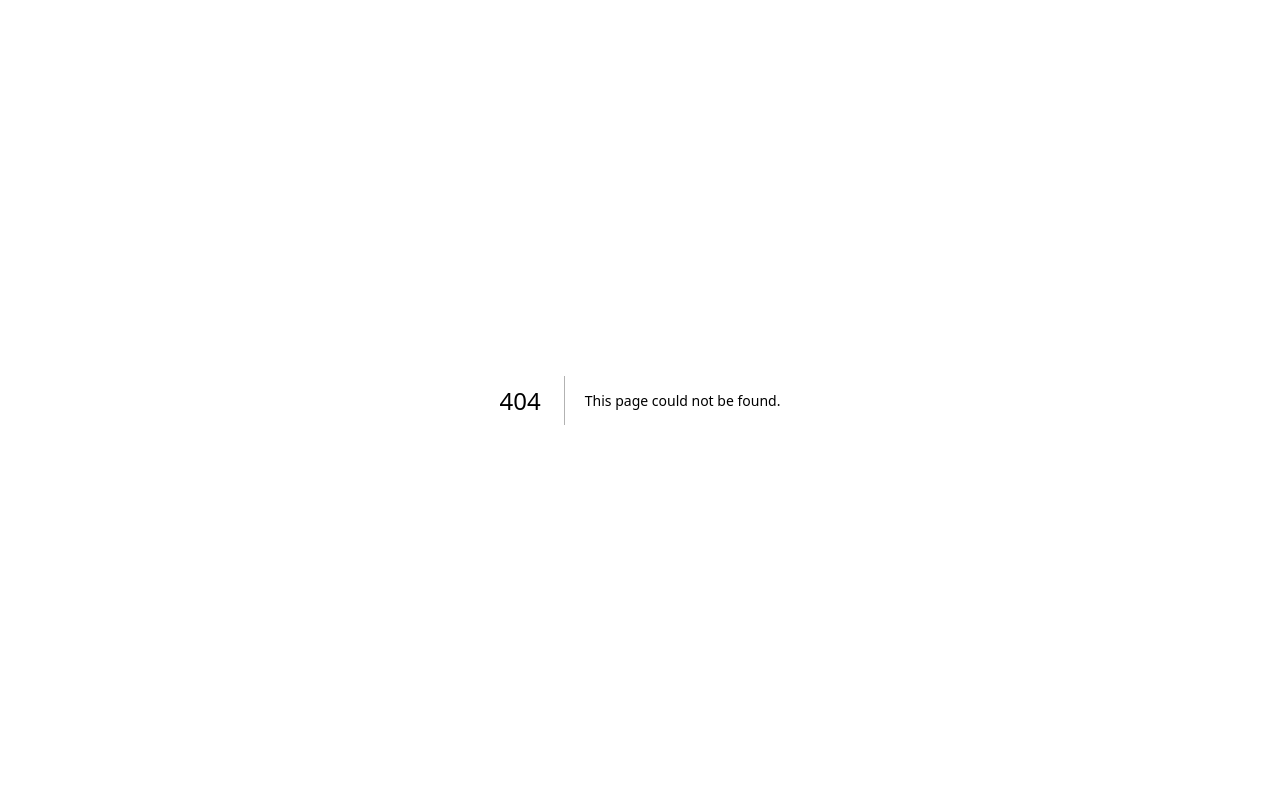
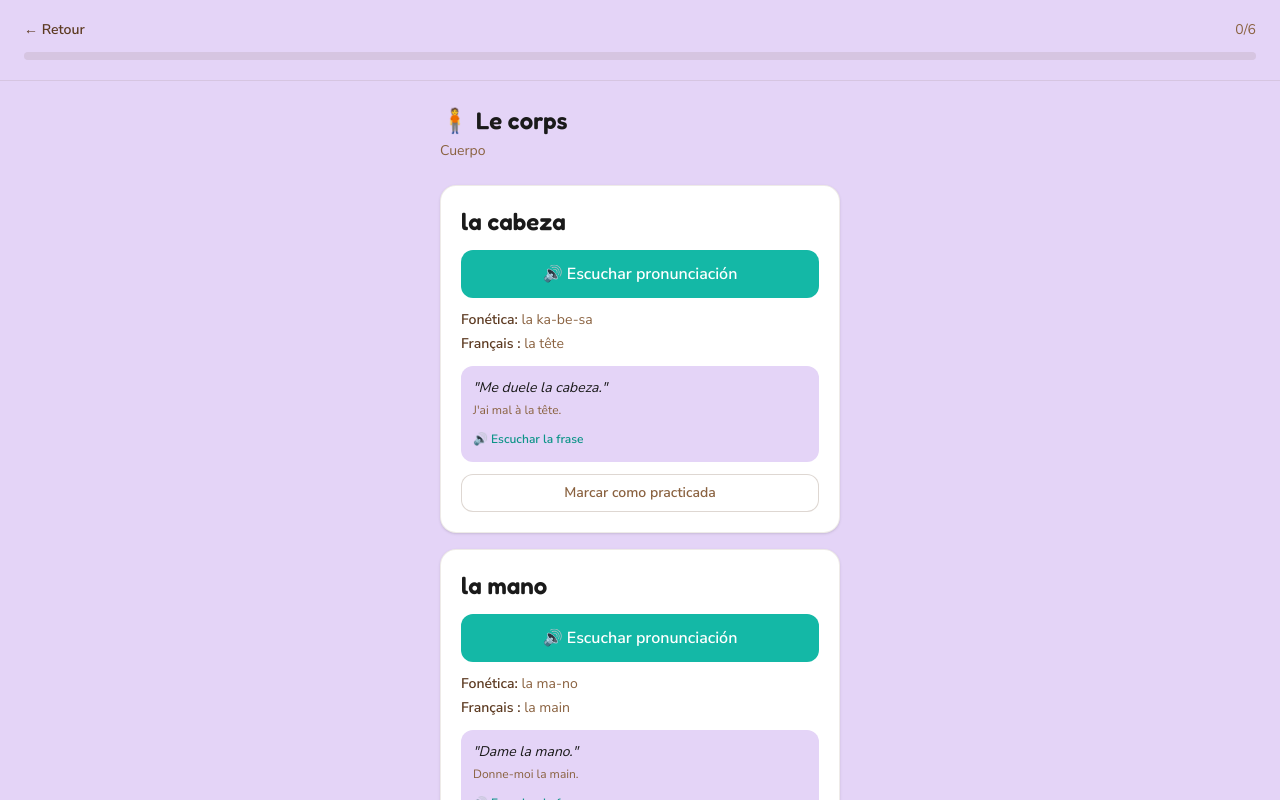
Before and after one commit to Cosamane/francenol, a Next.js app: page /lecciones/cuerpo in a window 1280 px wide. Before the commit this address had no page. Shown: the top 800 px of the page. Built offline with nearby package versions, Linux system fonts and the light colour scheme.

Commit message:
Respaldo completo lecciones y fixes de audio

```diff
--- /dev/null
+++ b/src/app/lecciones/cuerpo/page.js
@@ -0,0 +1,15 @@
+"use client";
+
+import PlantillaLeccion from "@/components/PlantillaLeccion";
+import cuerpo from "@/data/lecciones/cuerpo";
+
+export default function LeccionCuerpo() {
+  return (
+    <PlantillaLeccion
+      emoji="🧍"
+      tituloFr="Le corps"
+      tituloEs="Cuerpo"
+      palabras={cuerpo}
+    />
+  );
+}
--- /dev/null
+++ b/src/app/lecciones/dias/page.js
@@ -0,0 +1,15 @@
+"use client";
+
+import PlantillaLeccion from "@/components/PlantillaLeccion";
+import dias from "@/data/lecciones/dias";
+
+export default function LeccionDias() {
+  return (
+    <PlantillaLeccion
+      emoji="📅"
+      tituloFr="Les jours"
+      tituloEs="Días y fechas"
+      palabras={dias}
+    />
+  );
+}
--- /dev/null
+++ b/src/app/lecciones/ropa/page.js
@@ -0,0 +1,15 @@
+"use client";
+
+import PlantillaLeccion from "@/components/PlantillaLeccion";
+import ropa from "@/data/lecciones/ropa";
+
+export default function LeccionRopa() {
+  return (
+    <PlantillaLeccion
+      emoji="👕"
+      tituloFr="Les vêtements"
+      tituloEs="Ropa"
+      palabras={ropa}
+    />
+  );
+}
--- a/src/app/page.js
+++ b/src/app/page.js
@@ -18,6 +18,9 @@ const lecciones = [
   { icon: "👨‍👩‍👧", fr: "La famille", es: "Familia", slug: "familia", nivel: "intermedio" },
   { icon: "🍲", fr: "La nourriture", es: "Comida", slug: "comida", nivel: "intermedio" },
   { icon: "🏠", fr: "La maison", es: "Casa", slug: "casa", nivel: "intermedio" },
+  { icon: "📅", fr: "Les jours", es: "Días y fechas", slug: "dias", nivel: "intermedio" },
+  { icon: "🧍", fr: "Le corps", es: "Cuerpo", slug: "cuerpo", nivel: "intermedio" },
+  { icon: "👕", fr: "Les vêtements", es: "Ropa", slug: "ropa", nivel: "intermedio" },
   { icon: "🛍️", fr: "Les achats", es: "Compras", slug: "compras", nivel: "avanzado" },
   { icon: "🚌", fr: "Les transports", es: "Transporte", slug: "transporte", nivel: "avanzado" },
   { icon: "💼", fr: "Le travail", es: "Trabajo", slug: "trabajo", nivel: "avanzado" },
--- /dev/null
+++ b/src/data/lecciones/cuerpo.js
@@ -0,0 +1,10 @@
+const cuerpo = [
+  { es: "la cabeza", fonetica: "la ka-be-sa", fr: "la tête", frase: "Me duele la cabeza.", fraseFr: "J'ai mal à la tête." },
+  { es: "la mano", fonetica: "la ma-no", fr: "la main", frase: "Dame la mano.", fraseFr: "Donne-moi la main." },
+  { es: "los ojos", fonetica: "los o-Hos", fr: "les yeux", frase: "Tiene los ojos verdes.", fraseFr: "Elle a les yeux verts." },
+  { es: "el pie", fonetica: "el pie", fr: "le pied", frase: "Me duele el pie.", fraseFr: "J'ai mal au pied." },
+  { es: "el corazón", fonetica: "el ko-ra-son", fr: "le cœur", frase: "Mi corazón late rápido.", fraseFr: "Mon cœur bat vite." },
+  { es: "la boca", fonetica: "la bo-ka", fr: "la bouche", frase: "Abre la boca.", fraseFr: "Ouvre la bouche." },
+];
+
+export default cuerpo;
--- /dev/null
+++ b/src/data/lecciones/dias.js
@@ -0,0 +1,10 @@
+const dias = [
+  { es: "lunes", fonetica: "lu-nes", fr: "lundi", frase: "El lunes empiezo a trabajar.", fraseFr: "Lundi, je commence à travailler." },
+  { es: "hoy", fonetica: "oy", fr: "aujourd'hui", frase: "Hoy es un buen día.", fraseFr: "Aujourd'hui, c'est une bonne journée." },
+  { es: "mañana", fonetica: "ma-nya-na", fr: "demain", frase: "Nos vemos mañana.", fraseFr: "On se voit demain." },
+  { es: "ayer", fonetica: "a-yer", fr: "hier", frase: "Ayer fui al mercado.", fraseFr: "Hier, je suis allé(e) au marché." },
+  { es: "la semana", fonetica: "la se-ma-na", fr: "la semaine", frase: "Esta semana está ocupada.", fraseFr: "Cette semaine est chargée." },
+  { es: "el mes", fonetica: "el mes", fr: "le mois", frase: "Este mes es mi cumpleaños.", fraseFr: "Ce mois-ci, c'est mon anniversaire." },
+];
+
+export default dias;
--- /dev/null
+++ b/src/data/lecciones/ropa.js
@@ -0,0 +1,10 @@
+const ropa = [
+  { es: "la camisa", fonetica: "la ka-mi-sa", fr: "la chemise", frase: "Me gusta esa camisa.", fraseFr: "J'aime cette chemise." },
+  { es: "el pantalón", fonetica: "el pan-ta-lon", fr: "le pantalon", frase: "Este pantalón es cómodo.", fraseFr: "Ce pantalon est confortable." },
+  { es: "los zapatos", fonetica: "los sa-pa-tos", fr: "les chaussures", frase: "Necesito zapatos nuevos.", fraseFr: "J'ai besoin de nouvelles chaussures." },
+  { es: "el vestido", fonetica: "el bes-ti-do", fr: "la robe", frase: "Ese vestido es hermoso.", fraseFr: "Cette robe est magnifique." },
+  { es: "la chamarra", fonetica: "la cha-ma-rra", fr: "la veste / le blouson", frase: "Hace frío, ponte la chamarra.", fraseFr: "Il fait froid, mets ta veste." },
+  { es: "el sombrero", fonetica: "el som-bre-ro", fr: "le chapeau", frase: "Usa sombrero por el sol.", fraseFr: "Porte un chapeau à cause du soleil." },
+];
+
+export default ropa;
```
